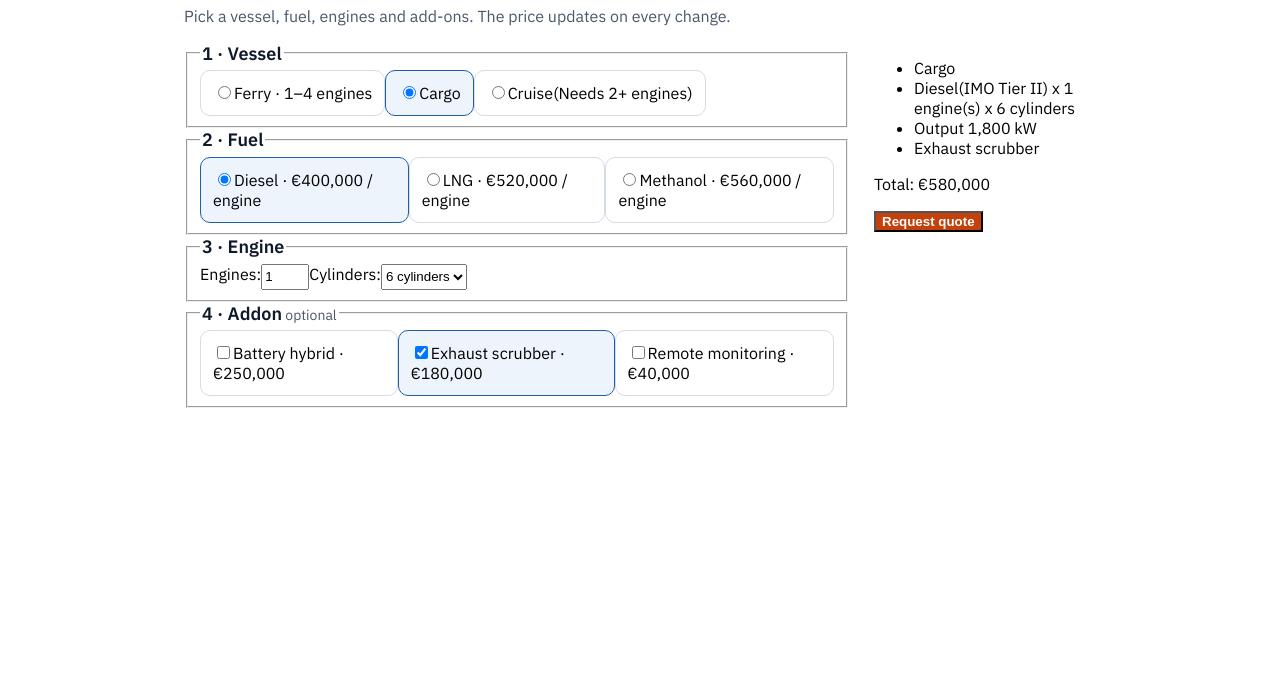
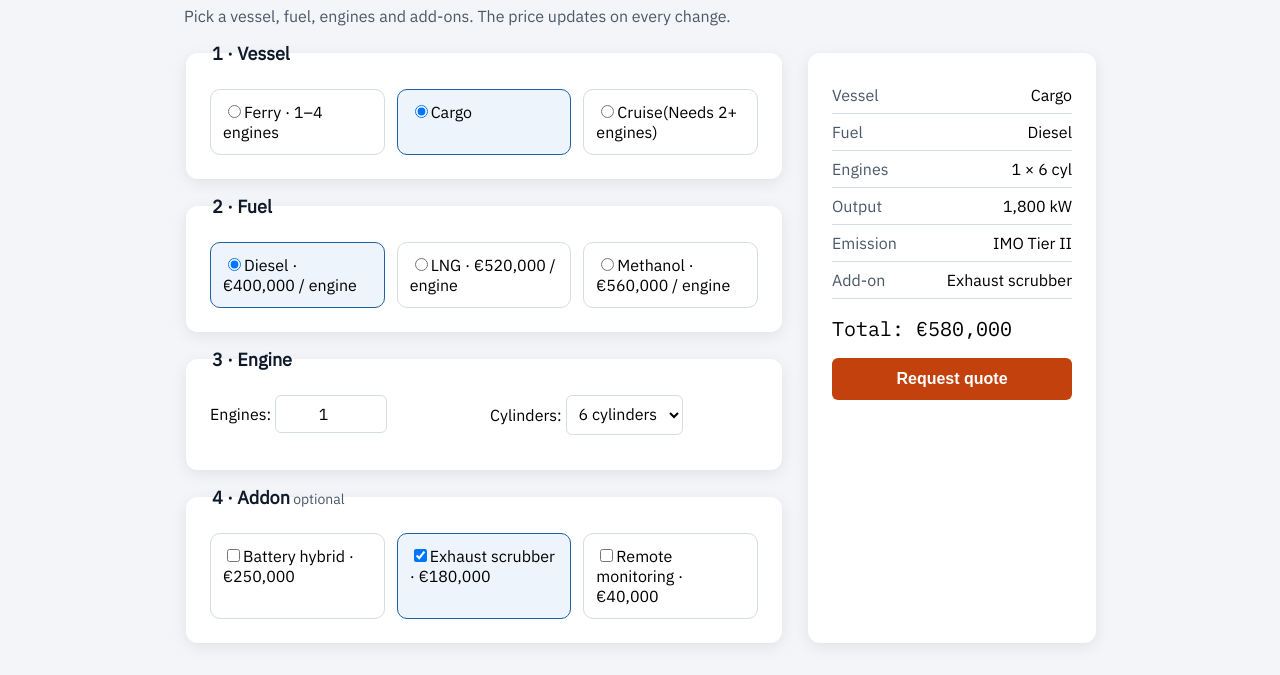
Before and after one commit to Justyuanz/mini-configurator, a plain HTML site: page index.html in a window 1280 px wide. Shown: the part 155-830 px from the top of the page. Before the commit the page ends 800 px from the top, so only its background shows below. Drawn offline with Linux system fonts and the light colour scheme.

Commit message:
feat(frontend): finished styling

```diff
--- a/app.js
+++ b/app.js
@@ -137,21 +137,33 @@ function renderSummary({
   output,
   selectedAddons,
 }) {
-  const summaryLines = [];
-  summaryLines.push(vessel.name);
-  summaryLines.push(
-    `${fuel.name}(${fuel.tier}) x ${engineCheck.count} engine(s) x ${cylinders.count} cylinders `,
-  );
-  summaryLines.push(`Output ${output.toLocaleString("en-US")} kW`);
-  selectedAddons.forEach((addon) => {
-    summaryLines.push(addon.name);
-  });
+  const summaryLines = [
+    { label: "Vessel", value: vessel.name },
+    { label: "Fuel", value: fuel.name },
+    {
+      label: "Engines",
+      value: `${engineCheck.count} × ${cylinders.count} cyl`,
+    },
+    { label: "Output", value: `${output.toLocaleString("en-US")} kW` },
+    { label: "Emission", value: fuel.tier },
+  ];
+
+  for (const addon of selectedAddons) {
+    summaryLines.push({ label: "Add-on", value: addon.name });
+  }
 
   summaryList.replaceChildren();
 
   for (const line of summaryLines) {
     const li = document.createElement("li");
-    li.textContent = line;
+
+    const label = document.createElement("span");
+    label.textContent = line.label;
+
+    const value = document.createElement("span");
+    value.textContent = line.value;
+
+    li.append(label, value);
     summaryList.append(li);
   }
 }
--- a/index.html
+++ b/index.html
@@ -11,7 +11,8 @@
 
   <link rel="preconnect" href="https://fonts.googleapis.com">
   <link rel="preconnect" href="https://fonts.gstatic.com" crossorigin>
-  <link href="https://fonts.googleapis.com/css2?family=IBM+Plex+Sans:ital,wght@0,100..700;1,100..700&display=swap"
+  <link
+    href="https://fonts.googleapis.com/css2?family=IBM+Plex+Mono:wght@400;600&family=IBM+Plex+Sans:ital,wght@0400:600&display=swap"
     rel="stylesheet">
 </head>
 
@@ -45,12 +46,15 @@
 
           <fieldset id="engineNumbers">
             <legend>3 · Engine</legend>
-            <label for="engines">Engines: </label>
-            <input type="number" id="engines" name="engines" value="1" min="1" max="4" />
-            <p id="enginesError" class="error"></p>
-
-            <label for="cylinders">Cylinders: </label>
-            <select name="cylinders" id="cylinders"></select>
+            <div class="engineField">
+              <label for="engines">Engines: </label>
+              <input type="number" id="engines" name="engines" value="1" min="1" max="4" />
+              <p id="enginesError" class="error"></p>
+            </div>
+            <div class="engineField">
+              <label for="cylinders">Cylinders: </label>
+              <select name="cylinders" id="cylinders"></select>
+            </div>
           </fieldset>
 
           <fieldset id="addonOptions">
--- a/style.css
+++ b/style.css
@@ -38,6 +38,7 @@
 
 body {
   font-family: "IBM Plex Sans", sans-serif;
+  background: var(--ground);
 }
 
 main {
@@ -54,12 +55,43 @@ legend {
 
 fieldset {
   display: flex;
+  flex-wrap: wrap;
+  gap: var(--space-3);
+  border: none;
+  background: var(--surface);
+  border-radius: var(--radius-fieldset);
+  padding: var(--space-6);
+  margin-bottom: var(--space-4);
+  box-shadow: 0 4px 16px rgba(0, 0, 0, 0.08);
+}
+
+fieldset:last-of-type {
+  margin-bottom: 0;
+}
+
+input[type="number"],
+select {
+  font: inherit;
+  padding: var(--space-2);
+  border: 1px solid var(--line);
+  border-radius: var(--radius-input);
+  background: var(--surface);
+}
+
+input[type="number"] {
+  width: 7rem;
+  text-align: center;
 }
 
 button {
+  width: 100%;
+  padding: var(--space-3);
+  border: none;
+  border-radius: var(--radius-input);
   color: var(--surface);
   background: var(--accent);
-  font-weight: bold;
+  font-size: 1rem;
+  font-weight: 600;
 }
 
 button:hover {
@@ -82,7 +114,7 @@ button:hover {
 }
 
 .options {
-  flex: 3;
+  flex: 5;
 }
 
 .opt {
@@ -92,6 +124,7 @@ button:hover {
   border-radius: var(--radius-card);
   background: var(--surface);
   cursor: pointer;
+  flex: 1;
 }
 
 .opt:hover {
@@ -111,6 +144,15 @@ button:hover {
 }
 
 .summary {
+  flex: 2;
+  background: var(--surface);
+  border-radius: var(--radius-fieldset);
+  padding: var(--space-6);
+  margin-top: 0.7rem;
+  box-shadow: 0 4px 16px rgba(0, 0, 0, 0.08);
+}
+
+.engineField {
   flex: 1;
 }
 
@@ -125,6 +167,36 @@ button:hover {
   font-size: small;
 }
 
+#summary {
+  list-style: none;
+  padding: 0;
+  margin: 0;
+}
+
+#summary li {
+  display: flex;
+  justify-content: space-between;
+  padding: var(--space-2) 0;
+  border-bottom: 1px solid var(--line);
+}
+
+#summary li span:first-child {
+  color: var(--muted);
+}
+
+#price {
+  font-family: "IBM Plex Mono", monospace;
+  font-size: 1.25rem;
+  font-weight: 400;
+  align-self: flex-end;
+  margin: var(--space-4) 0;
+}
+
+#engineNumbers {
+  justify-content: space-between;
+  align-items: flex-start;
+}
+
 @media (max-width: 600px) {
   .layout {
     flex-direction: column;
```
